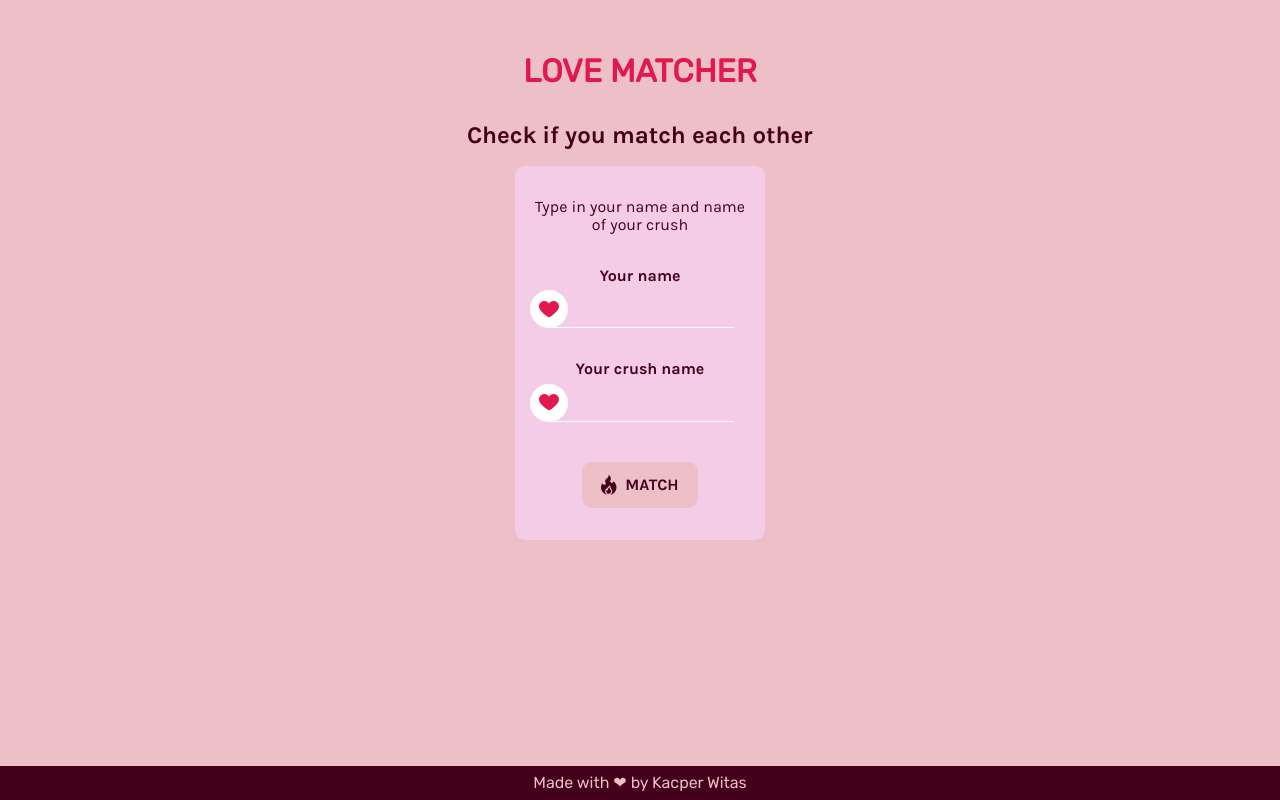
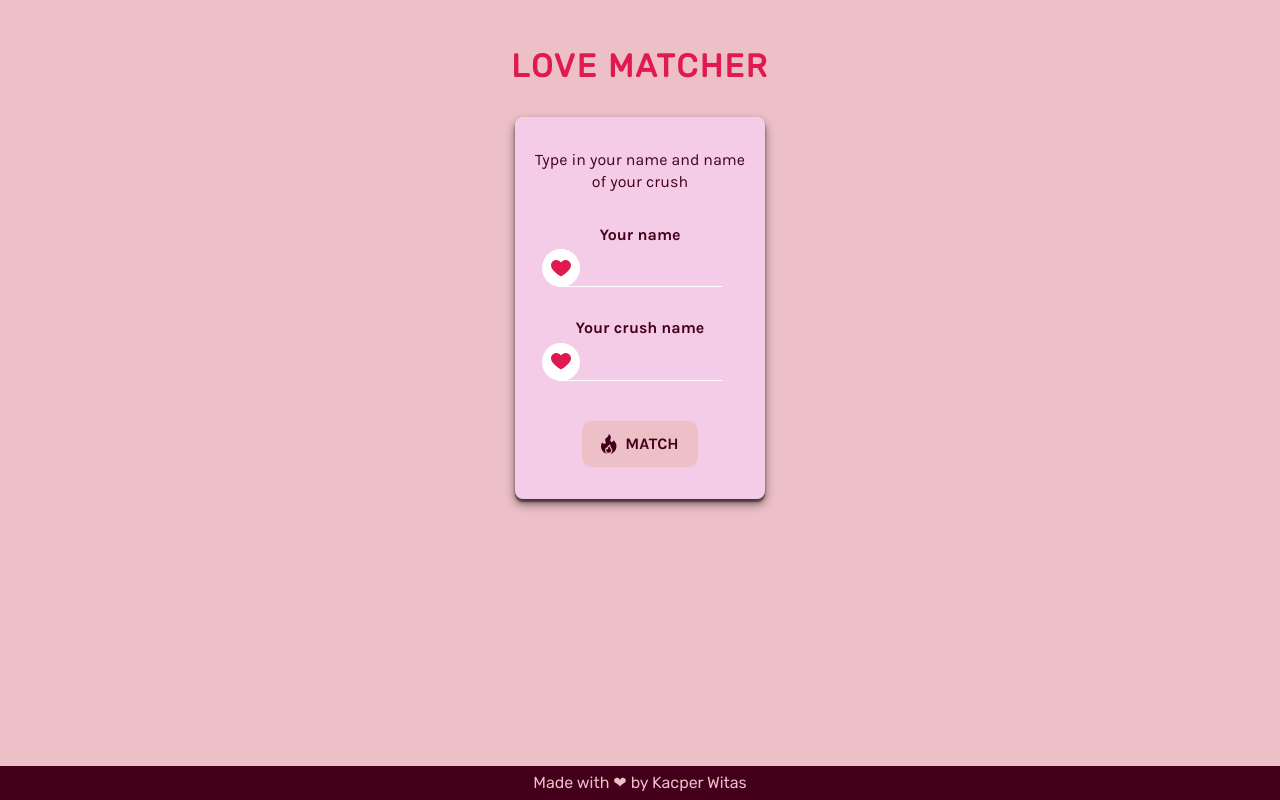
Before and after one commit to nemmtor/love-matcher, a React (Create React App) app: page / in a window 1280 px wide. Built offline with nearby package versions, Linux system fonts and the light colour scheme.

Commit message:
Add more styles to landing page

```diff
--- a/src/components/Landing/index.js
+++ b/src/components/Landing/index.js
@@ -1,4 +1,5 @@
-import React from 'react';
+import React, {useState} from 'react';
+import {useHistory} from 'react-router-dom'
 
 import {
   FireImg,
@@ -9,30 +10,44 @@ import {
   LoveFormInput,
   LoveInputContainer,
   LoveFormSubmit,
-  Subtitle,
   Text,
 } from './styles';
 
 import heart from '../../assets/heart.svg';
-import fire from '../../assets/fire.svg';
 
 export default function Landing() {
+  const history = useHistory();
+
+  const [name1,setName1] = useState('');
+  const [name2,setName2] = useState('');
+
+  const handleChange = (e) => {
+    if(e.target.name === 'name1') {
+      setName1(e.target.value);
+    } else {
+      setName2(e.target.value);
+    }
+  }
+
   const handleSubmit = (e) => {
     e.preventDefault();
-    const name1 = e.target.name1.value;
-    const name2 = e.target.name2.value;
-    console.log(name1, name2);
+    history.push(`/result?name1=${name1}&name2=${name2}`)
   };
   return (
-    <>
-      <Subtitle>Check if you match each other</Subtitle>
     <LoveForm onSubmit={handleSubmit}>
       <Text>Type in your name and name of your crush</Text>
 
       <LoveFormLabel htmlFor="name1">
         Your name
         <LoveInputContainer>
-            <LoveFormInput type="text" id="name1" name="name1" />
+          <LoveFormInput
+            type="text"
+            id="name1"
+            name="name1"
+            autoComplete="off"
+            value={name1}
+            onChange={handleChange}
+          />
           <HeartImgContainer>
             <HeartImg src={heart} alt="Heart" />
           </HeartImgContainer>
@@ -42,17 +57,30 @@ export default function Landing() {
       <LoveFormLabel htmlFor="name2">
         Your crush name
         <LoveInputContainer>
-            <LoveFormInput type="text" id="name2" name="name2" />
+          <LoveFormInput
+            type="text"
+            id="name2"
+            name="name2"
+            autoComplete="off"
+            value={name2}
+            onChange={handleChange}
+          />
           <HeartImgContainer>
             <HeartImg src={heart} alt="Heart" />
           </HeartImgContainer>
         </LoveInputContainer>
       </LoveFormLabel>
       <LoveFormSubmit type="submit">
-          <FireImg src={fire} />
+        <FireImg
+          viewBox="0 0 16 20"
+          fill="none"
+          xmlns="http://www.w3.org/2000/svg"
+        >
+          <path d="M12.6319 6.25273C12.6319 6.25273 11.8252 8.37297 10.2967 7.91445C9.02 7.53145 9.09324 5.79973 9.70723 4.37105C10.771 1.89563 7.73305 0 7.73305 0C7.73305 0 7.78055 2.51078 5.84945 3.46715C4.1948 4.28664 3.74074 6.07402 4.51191 7.40895C5.22695 8.64668 4.46859 9.39719 3.80266 9.66453C2.10859 10.3447 1.12273 8.24039 1.12273 8.24039C0.41 9.41141 0 10.7866 0 12.2575C0 16.5146 3.43566 19.9681 7.68551 19.9992C5.74234 19.9683 4.17031 18.3791 4.16848 16.4291C4.15953 15.6565 4.3448 14.832 4.71906 13.9784L4.92582 13.5068L5.97324 13.813C6.14129 12.9858 6.5652 12.2492 7.22191 11.6534C7.84117 11.0917 8.44535 10.8534 8.51223 10.8281L9.22543 10.558L9.30266 11.3168C9.3816 12.093 9.58215 12.7352 9.91562 13.2802C10.2147 13.7682 10.4922 14.1777 10.8166 14.6421C11.1433 15.1106 11.3214 15.7444 11.3184 16.4273C11.3181 17.3814 10.9462 18.2784 10.2712 18.9534C9.59633 19.6284 8.69855 20 7.74316 20C12.0196 20 15.4866 16.534 15.4866 12.2575C15.4866 9.83488 14.3737 7.67211 12.6319 6.25273Z" />
+          <path d="M10.1465 16.4232C10.1486 15.9857 10.0426 15.581 9.85568 15.3129C9.56474 14.8964 9.24935 14.4358 8.91622 13.8923C8.62407 13.4149 8.41255 12.8885 8.27693 12.2982C7.74782 12.688 7.08599 13.4084 7.06368 14.5821L7.04911 15.3484L5.60493 14.9263C5.42341 15.4518 5.33454 15.9518 5.34028 16.4182L5.34032 16.4254C5.34083 17.7507 6.41868 18.8281 7.74314 18.8281C8.38548 18.8281 8.98904 18.5784 9.44255 18.1249C9.8965 17.6709 10.1465 17.0676 10.1465 16.4261V16.4232Z" />
+        </FireImg>
         MATCH
       </LoveFormSubmit>
     </LoveForm>
-    </>
   );
 }
--- a/src/components/Landing/styles.js
+++ b/src/components/Landing/styles.js
@@ -1,12 +1,8 @@
 import styled from 'styled-components';
-
-export const Subtitle = styled.h2`
-  text-align: center;
-  color: ${(props) => props.theme.colors.dark1};
-`;
 
 export const Text = styled.p`
   text-align: center;
+  line-height: 1.4;
 `;
 
 export const LoveForm = styled.form`
@@ -16,9 +12,10 @@ export const LoveForm = styled.form`
   flex-direction: column;
   align-items: center;
   padding: 2rem 1rem;
-  border-radius: 10px;
+  border-radius: 8px;
   margin-top: 1rem;
   color: ${(props) => props.theme.colors.dark1};
+  box-shadow: 0px 5px 10px rgba(0,0,0,0.5), 0px 3px 2px rgba(0,0,0,0.5);
 `;
 
 export const LoveFormLabel = styled.label`
@@ -44,12 +41,12 @@ export const HeartImgContainer = styled.div`
 
 export const HeartImg = styled.img`
   will-change: transform, filter;
-  transition: transform 0.3s ease-in-out, filter 0.3s ease-in-out;
+  transition: transform 0.2s ease-in, filter 0.2s ease-out;
 `;
 
 export const LoveInputContainer = styled.div`
   position: relative;
-  width: 80%;
+  width: 70%;
   margin-top: 0.5rem;
 `;
 
@@ -57,6 +54,7 @@ export const LoveFormInput = styled.input`
   background: transparent;
   border: none;
   display: flex;
+  color: ${props => props.theme.colors.dark1};
   max-width: 100%;
   align-items: center;
   justify-content: center;
@@ -64,7 +62,7 @@ export const LoveFormInput = styled.input`
   outline: none;
   padding: 0.5rem 2rem;
   &:focus ~ ${HeartImgContainer} ${HeartImg} {
-    transform: scale(1.4);
+    transform: scale(1.2) rotate(360deg);
     filter: brightness(1.1);
   }
 `;
@@ -81,8 +79,25 @@ export const LoveFormSubmit = styled.button`
          border-radius: 10px;
          margin-top: 2.5rem;
          color: ${(props) => props.theme.colors.dark1};
+         cursor: pointer;
+         will-change: color;
+         transition: color .3s ease;
+
+         &:hover, &:focus {
+           color: ${(props) => props.theme.colors.pink};
+           path {
+             fill: ${(props) => props.theme.colors.pink};
+           }
+         }
        `;
 
-export const FireImg = styled.img`
+export const FireImg = styled.svg`
          margin-right: 0.5rem;
+         width: 16px;
+         height: 20px;
+         path {
+           fill: #44001a;
+           will-change: fill;
+           transition: fill .3s ease;
+         }
        `;
--- a/src/components/Layout/styles.js
+++ b/src/components/Layout/styles.js
@@ -1,7 +1,7 @@
 import styled from 'styled-components';
 
 export const Content = styled.main`
-  margin-top: 2rem;
+  margin: 1rem 0;
   display: flex;
   flex-direction: column;
   align-items: center;
@@ -11,6 +11,11 @@ export const Title = styled.header`
   font-family: Rubik;
   color: ${(props) => props.theme.colors.pink};
   text-align: center;
+  letter-spacing: 2px;
+
+  h1 {
+    margin: 0;
+  }
 `;
 
 export const Footer = styled.footer`
--- a/src/index.css
+++ b/src/index.css
@@ -30,6 +30,6 @@ body {
   display: flex;
   flex-direction: column;
   align-items: center;
-  padding: 2rem 1rem;
+  padding: 3rem 1rem;
   position: relative;
 }
```
Also changed, not shown: src/components/App.js (line endings or trailing spaces), src/components/Layout/index.js (line endings or trailing spaces), src/components/Result/index.js (line endings or trailing spaces). Lines whose indentation alone changed are shown as unchanged.
